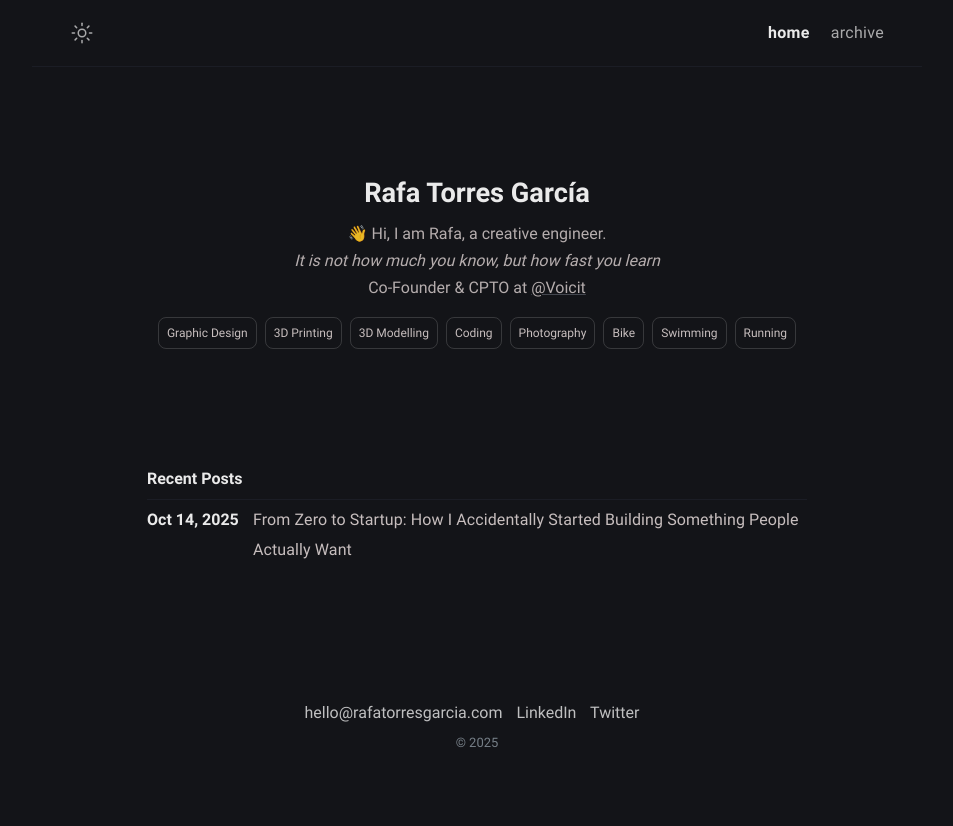
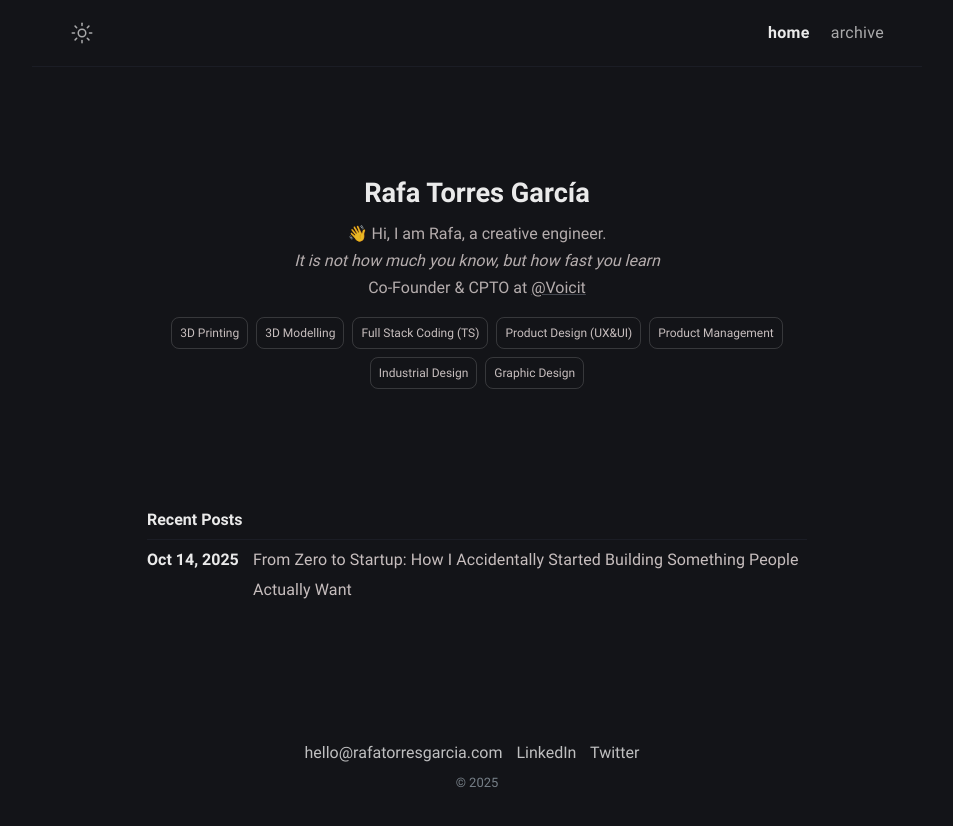
Before and after one commit to rafatorgar/rafatorgar.github.io, a Jekyll site: the page built from index.md, in a window 1280 px wide. Shown: the top 826 px of the page, without its empty margins (163-1116 px from the left). Built offline with Jekyll 4.4.1, drawn with Linux system fonts in a browser that asks for light colours.

Commit message:
feat: updating tags

```diff
--- a/_includes/author.html
+++ b/_includes/author.html
@@ -8,13 +8,27 @@
   <p class="author-bio">{{ site.author.bio }}</p>
 
   <div class="author-tags">
+    <span
+      class="love-tag love-tag-printing clickable-tag"
+      onclick="window.open('https://cults3d.com/en/users/rafatorgar/3d-models', '_blank')"
+      title="View my 3D models"
+      >3D Printing</span
+    >
+    <span
+      class="love-tag love-tag-modeling clickable-tag"
+      onclick="window.open('https://cults3d.com/en/users/rafatorgar/3d-models', '_blank')"
+      title="View my 3D models and designs"
+      >3D Modelling</span
+    >
+    <span class="love-tag love-tag-coding">Full Stack Coding (TS)</span>
+    <span class="love-tag love-tag-uxui">Product Design (UX&UI)</span>
+    <span class="love-tag love-tag-pm">Product Management</span>
+    <span
+      class="love-tag love-tag-design clickable-tag"
+      onclick="window.open('https://www.behance.net/gallery/102266963/Portfolio', '_blank')"
+      title="View my design portfolio"
+      >Industrial Design</span
+    >
     <span class="love-tag love-tag-design">Graphic Design</span>
-    <span class="love-tag love-tag-printing">3D Printing</span>
-    <span class="love-tag love-tag-modeling">3D Modelling</span>
-    <span class="love-tag love-tag-coding">Coding</span>
-    <span class="love-tag love-tag-photography">Photography</span>
-    <span class="love-tag love-tag-bike">Bike</span>
-    <span class="love-tag love-tag-swimming">Swimming</span>
-    <span class="love-tag love-tag-running">Running</span>
   </div>
 </div>
--- a/_sass/klise/_base.scss
+++ b/_sass/klise/_base.scss
@@ -392,4 +392,15 @@ mark,
     border-color: rgba(128, 128, 128, 0.6) !important;
     background-color: rgba(128, 128, 128, 0.05) !important;
   }
+
+  // Clickable tags styling
+  &.clickable-tag {
+    cursor: pointer;
+
+    &:hover {
+      border-color: rgba(128, 128, 128, 0.8) !important;
+      background-color: rgba(128, 128, 128, 0.1) !important;
+      transform: translateY(-1px);
+    }
+  }
 }
--- a/_sass/klise/_dark.scss
+++ b/_sass/klise/_dark.scss
@@ -278,5 +278,12 @@ body[data-theme="dark"] {
       border-color: rgba(200, 200, 200, 0.4) !important;
       background-color: rgba(200, 200, 200, 0.05) !important;
     }
+
+    // Clickable tags in dark theme
+    &.clickable-tag:hover {
+      border-color: rgba(200, 200, 200, 0.6) !important;
+      background-color: rgba(200, 200, 200, 0.1) !important;
+      transform: translateY(-1px);
+    }
   }
 }
```
Also changed, not shown: README.md.
